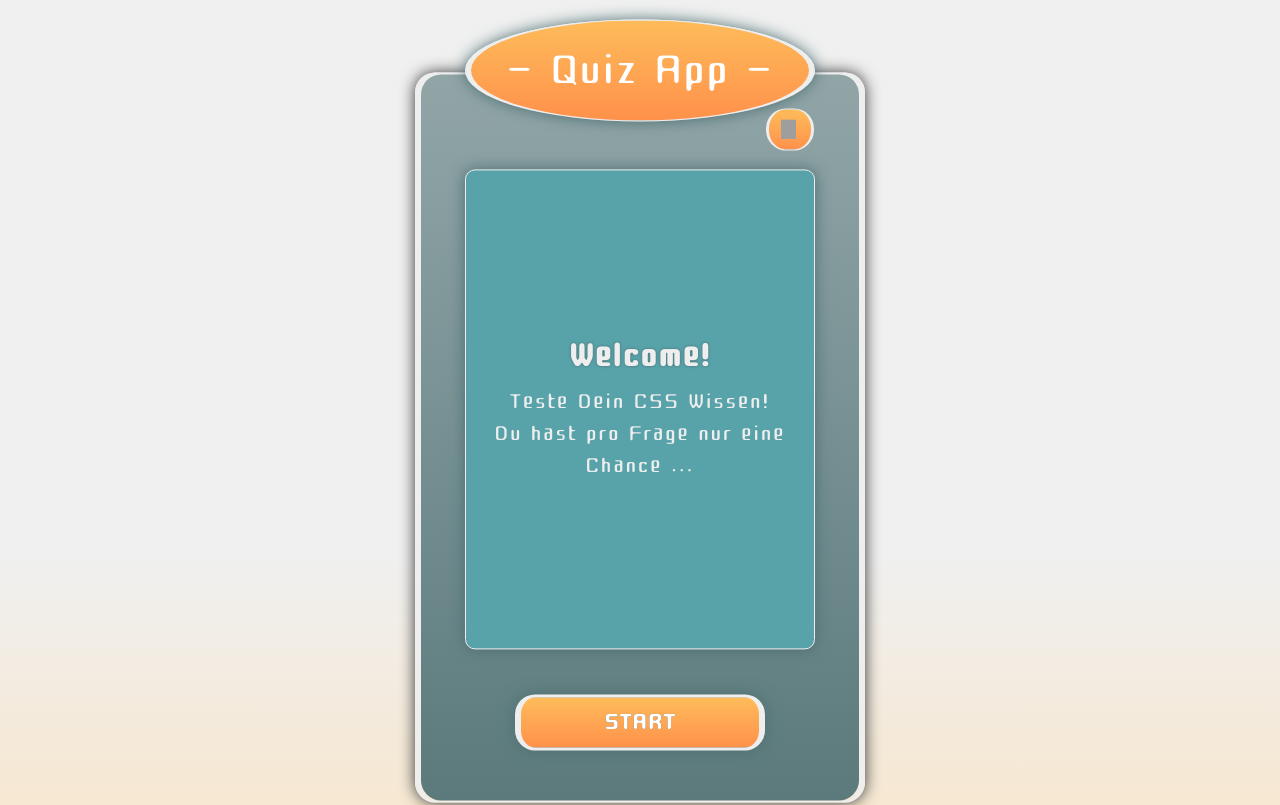
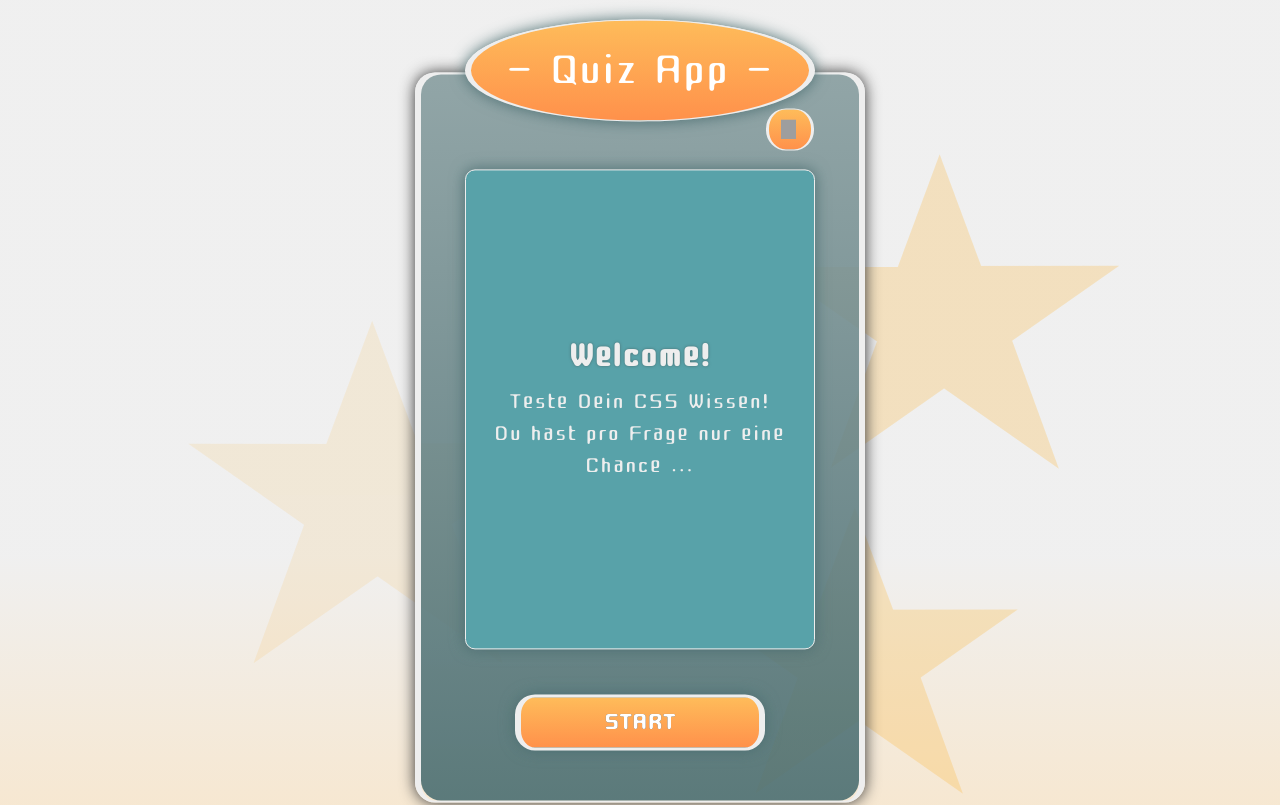
Before and after one commit to quarxz/quizapp, a React (Vite) app: page / in a window 1280 px wide. Shown: the top 805 px of the page. Built offline with nearby package versions, Linux system fonts and the light colour scheme; grey boxes are pictures that could not be loaded.

Commit message:
add stars

```diff
--- a/src/App.jsx
+++ b/src/App.jsx
@@ -17,6 +17,7 @@ import theClickSound from "./assets/sounds/click.wav";
 
 import soundIconOff from "./assets/images/volume-off-solid.svg";
 import soundIconLow from "./assets/images/volume-low-solid.svg";
+import { Background } from "./components/Background.jsx";
 
 function App() {
   const [data, setData] = useState(questions);
@@ -47,6 +48,7 @@ function App() {
   }
 
   return (
+    <>
       <div className={styles.board}>
         <div className={styles["headline-background"]}>
           <h1>- Quiz App -</h1>
@@ -125,6 +127,8 @@ function App() {
           />
         ) : undefined}
       </div>
+      <Background />
+    </>
   );
 }
 
--- /dev/null
+++ b/src/components/Background.jsx
@@ -0,0 +1,18 @@
+import { useState } from "react";
+import styles from "./Background.module.css";
+
+export function Background() {
+  return (
+    <>
+      <div className={styles["star-container-one"]}>
+        <div className={styles["five-pointed-star"]}></div>
+      </div>
+      <div className={styles["star-container-two"]}>
+        <div className={styles["five-pointed-star"]}></div>
+      </div>
+      <div className={styles["star-container-three"]}>
+        <div className={styles["five-pointed-star"]}></div>
+      </div>
+    </>
+  );
+}
--- /dev/null
+++ b/src/components/Background.module.css
@@ -0,0 +1,102 @@
+.star-container-one {
+  position: absolute;
+  top: 30%;
+  margin: 0 auto;
+  left: 15%;
+  opacity: 0.1;
+  animation: starsAnimation 2s ease 0s 1 normal forwards;
+}
+
+.star-container-two {
+  position: absolute;
+  top: 55%;
+  margin: 0 auto;
+  right: 20%;
+  opacity: 0.2;
+  animation: starsAnimation 2s ease 0s 1 normal forwards;
+}
+.star-container-three {
+  position: absolute;
+  top: 10%;
+  margin: 0 auto;
+  right: 12%;
+  opacity: 0.2;
+  animation: starsAnimation 2s ease 0s 1 normal forwards;
+}
+
+@keyframes starsAnimation {
+  0% {
+    transform: scale3d(1, 1, 1);
+  }
+
+  30% {
+    transform: scale3d(1.25, 0.75, 1);
+  }
+
+  40% {
+    transform: scale3d(0.75, 1.25, 1);
+  }
+
+  50% {
+    transform: scale3d(1.15, 0.85, 1);
+  }
+
+  65% {
+    transform: scale3d(0.95, 1.05, 1);
+  }
+
+  75% {
+    transform: scale3d(1.05, 0.95, 1);
+  }
+
+  100% {
+    transform: scale3d(1, 1, 1);
+  }
+}
+
+.star-container-two .five-pointed-star {
+  font-size: 10em;
+}
+.star-container-three .five-pointed-star {
+  font-size: 11em;
+}
+
+.five-pointed-star {
+  --star-color: orange;
+  margin: 1em auto;
+  font-size: 12em;
+  position: relative;
+  display: block;
+  width: 0px;
+  height: 0px;
+  border-right: 1em solid transparent;
+  border-bottom: 0.7em solid var(--star-color);
+  border-left: 1em solid transparent;
+  transform: rotate(35deg);
+}
+.five-pointed-star:before {
+  border-bottom: 0.8em solid var(--star-color);
+  border-left: 0.3em solid transparent;
+  border-right: 0.3em solid transparent;
+  position: absolute;
+  height: 0;
+  width: 0;
+  top: -0.45em;
+  left: -0.65em;
+  display: block;
+  content: "";
+  transform: rotate(-35deg);
+}
+.five-pointed-star:after {
+  position: absolute;
+  display: block;
+  top: 0.03em;
+  left: -1.05em;
+  width: 0;
+  height: 0;
+  border-right: 1em solid transparent;
+  border-bottom: 0.7em solid var(--star-color);
+  border-left: 1em solid transparent;
+  transform: rotate(-70deg);
+  content: "";
+}
--- a/src/components/GameScreen.module.css
+++ b/src/components/GameScreen.module.css
@@ -81,6 +81,19 @@
   border-radius: 20px;
 
   border: 1px solid #ff524c;
+  animation: animFalse 0.2s ease 0s 3 normal forwards;
+}
+@keyframes animFalse {
+  0%,
+  50%,
+  100% {
+    opacity: 1;
+  }
+
+  25%,
+  75% {
+    opacity: 0;
+  }
 }
 .answer--false:hover {
   position: relative;
@@ -108,6 +121,19 @@
   background-color: #5b714b;
   border-radius: 20px;
   border: 1px solid greenyellow;
+  animation: animTrue 0.2s ease 0s 1 normal forwards;
+}
+@keyframes animTrue {
+  0%,
+  50%,
+  100% {
+    opacity: 1;
+  }
+
+  25%,
+  75% {
+    opacity: 0;
+  }
 }
 .answer--true:hover {
   position: relative;
```
Lines whose indentation alone changed are shown as unchanged.
